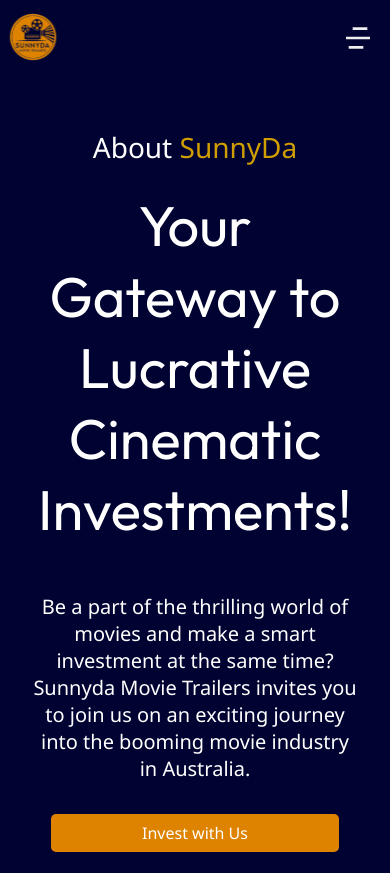
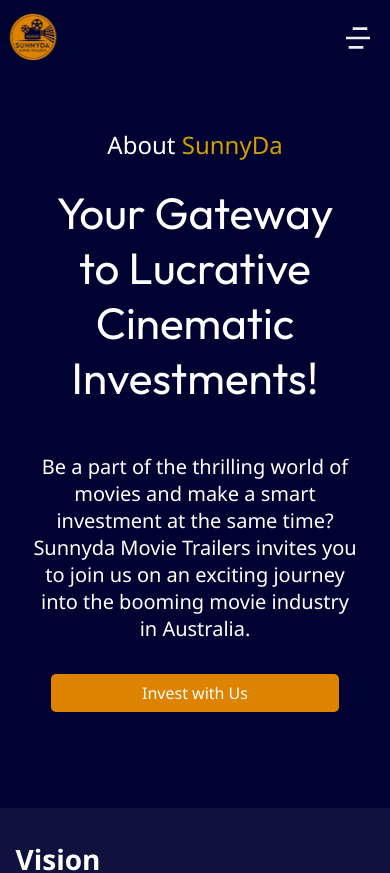
Before and after one commit to chochodev/SunnyDa-Landing-Page, a React (Vite) app: page /about in a window 390 px wide. Shown: the top 873 px of the page. Built offline with nearby package versions, Linux system fonts and the light colour scheme.

Commit message:
updated with small changes

```diff
--- a/src/assets/css/pages/about.css
+++ b/src/assets/css/pages/about.css
@@ -192,10 +192,13 @@
 }
 
 @media (max-width: 860px) {
-    /* #about .heading {
-        width: max-content;
-        margin: 0 auto;
-    } */
+    #about .hero .text {
+        font-size: 1.5rem;
+    }
+
+    #about .hero .heading {
+        font-size: 2.75rem;
+    }
     /* SECTION 2 */
     #about .section_2 {
         flex-direction: column;
@@ -244,6 +247,10 @@
 
 
 @media (max-width: 512px) {
+    #about .section_2 .images {
+        margin-bottom: 2rem;
+    }
+
 
     #about .section_2 .images .img {
         width: 100%;
```
